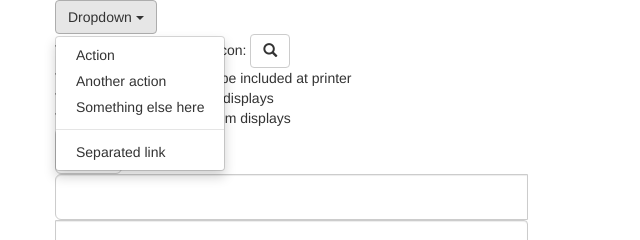
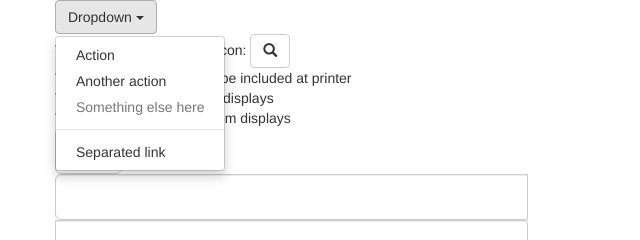
Before and after one commit to anton4o123/internet_programming_2014, a plain HTML site: page 05_SampleBootstrap/index.html in a window 1280 px wide. Both pictures are taken after a click on the button "Dropdown". Shown: the top 240 px of the page, 0-640 px from the left. Drawn offline with Linux system fonts and the light colour scheme.

Commit message:
Disabled items in dropdown

```diff
--- a/05_SampleBootstrap/index.html
+++ b/05_SampleBootstrap/index.html
@@ -17,7 +17,7 @@
 					<ul class="dropdown-menu" role="menu" aria-labelledby="dropdownMenu1">
 						<li role="presentation"><a role="menuitem" tabindex="-1" href="#">Action</a></li>
 						<li role="presentation"><a role="menuitem" tabindex="-1" href="#">Another action</a></li>
-						<li role="presentation"><a role="menuitem" tabindex="-1" href="#">Something else here</a></li>
+						<li role="presentation" class="disabled"><a role="menuitem" tabindex="-1" href="#">Something else here</a></li>
 						<li role="presentation" class="divider"></li>
 						<li role="presentation"><a role="menuitem" tabindex="-1" href="#">Separated link</a></li>
 					</ul>
```
